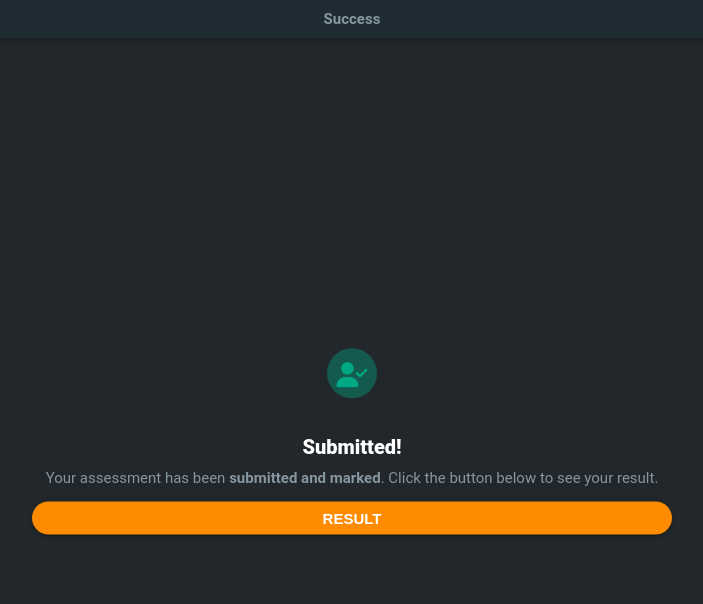
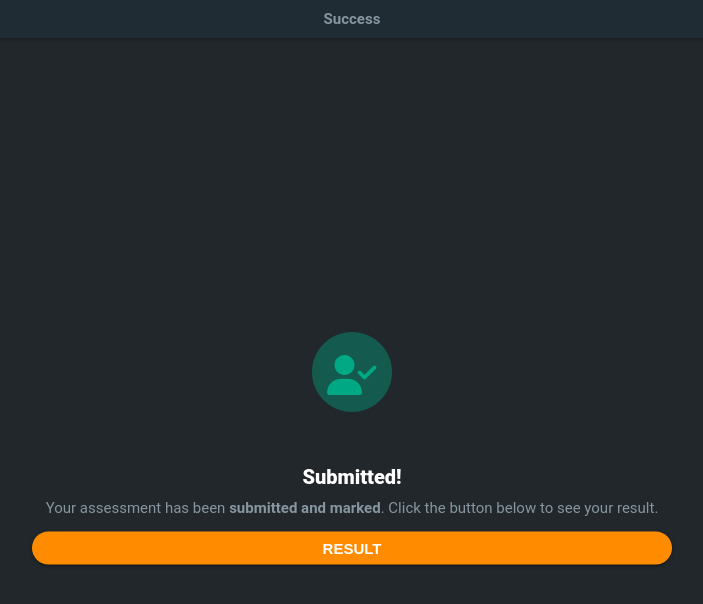
Before and after one commit to jucnfact/jaysportal, a plain HTML site: page success.html in a window 1280 px wide. Shown: the whole page, without its empty margins (288-991 px from the left). Drawn offline with Linux system fonts and the light colour scheme; files that its build step writes are made by us from their sources.

Commit message:
Add files via upload

```diff
--- a/style.css
+++ b/style.css
@@ -312,10 +312,10 @@ input, select {
     margin: 8px 8px 0px!important;
 }
 .stack {
-    font-size: 50px;
+    font-size: 80px;
 }
 .stackIcon {
-    font-size: 25px;
+    font-size: 40px;
 }
 #msgTitle {
     color: #fff;
```
